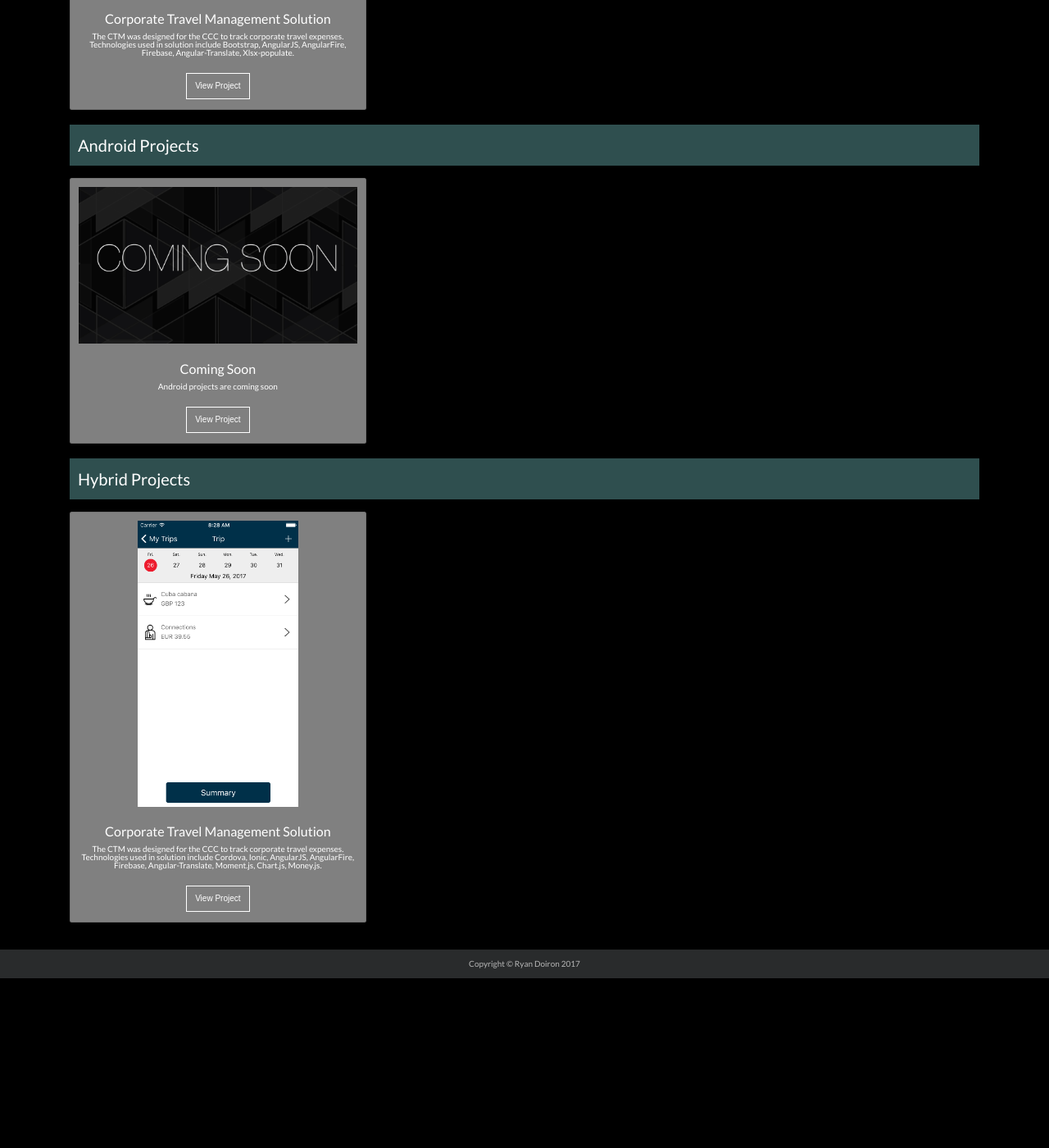
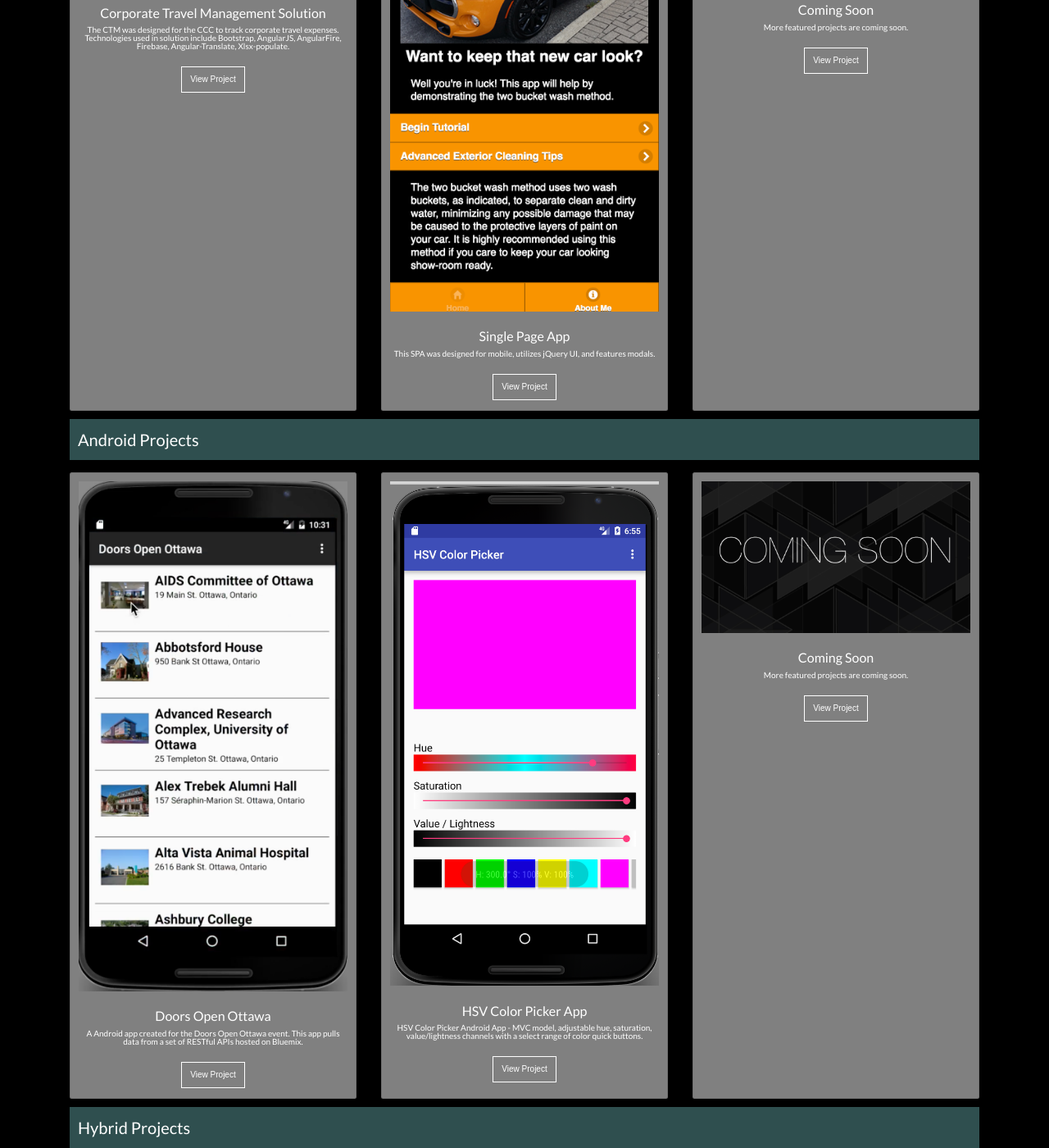
Before and after one commit to doir0008/Portfolio-website, a website: page projects.html in a window 1280 px wide. Shown: the part 394-1794 px from the top of the page at 82% size. Before the commit the page ends 1587 px from the top, so only its background shows below. Drawn offline with Linux system fonts and the light colour scheme.

Commit message:
added more projects, fixed grids

```diff
--- a/projects.html
+++ b/projects.html
@@ -8,16 +8,12 @@
     <link rel="stylesheet" href="bower_components/bootstrap/dist/css/bootstrap.min.css">
     <link href='https://fonts.googleapis.com/css?family=Vollkorn|Lato:400,700' rel='stylesheet' type='text/css'>
     <link rel="stylesheet" href="bower_components/components-font-awesome/css/font-awesome.min.css">
-    <!-- CSS reset -->
     <link rel="stylesheet" href="css/reset.css">
-    <!-- Resource style -->
     <link rel="stylesheet" href="css/style.css">
     <title>Projects by Ryan Doiron | Web &amp Mobile App Developer | Ottawa, Ontario, Canada</title>
 </head>
 
 <body>
-
-
     <header>
         <img src="img/Ryan.jpg" class="clip-circle imgRyan">
         <h1><a href="mailto:rdoiron@gmail.com">RYAN DOIRON</a></h1>
@@ -31,109 +27,29 @@
         </div>
         <div class="row">
             <div class="col-xs-12 col-sm-12 col-md-12 col-lg-12 col-xl-12">
-                <div class="card-columns">
-
-
+                <div class="card-deck">
                     <div class="card text-center">
-                        <img class="card-img-top" src="img/ctm-1.png" alt="Card image cap">
+                        <img class="card-img-top img-fluid" src="img/ctm-1.png" alt="Card image cap">
                         <div class="card-block">
                             <h4 class="card-title">Corporate Travel Management Solution</h4>
-                            <p class="card-text">The CTM was designed for the CCC to track corporate travel expenses. Technologies used in solution include Bootstrap, AngularJS, AngularFire, Firebase, Angular-Translate, Xlsx-populate.</p>
+                            <p class="card-text">The CTM was designed for the CCC to track corporate travel expenses. Technologies used in solution
+                                include Bootstrap, AngularJS, AngularFire, Firebase, Angular-Translate, Xlsx-populate.</p>
                             <button class="btn1"><a href="https://docs.google.com/presentation/d/1fweDvlFWOnQF5WDwQiyekf6w2SZnw2N6S83n1FAMsUY/edit?usp=sharing">View Project</a></button>
                         </div>
                     </div>
-
-
-
-
-                    <!--<div class="card">
-                        <img class="card-img-top" src="img/pic1.png" alt="Card image cap">
+                    <div class="card text-center">
+                        <img class="card-img-top img-fluid" src="img/jquery-ui-app.png" alt="Card image cap">
                         <div class="card-block">
-                            <h4 class="card-title">Mobile site</h4>
-                            <p class="card-text">This is a quick website I whipped up.</p>
-                            <button class="btn1">View Project</button>
+                            <h4 class="card-title">Single Page App</h4>
+                            <p class="card-text">This SPA was designed for mobile, utilizes jQuery UI, and features modals.</p>
+                            <button class="btn1"><a href="https://github.com/doir0008/jquery_mobile_app">View Project</a></button>
                         </div>
                     </div>
-
-                    <div class="card">
-                        <img class="card-img-top" src="img/pic2.png" alt="Card image cap">
-                        <div class="card-block">
-                            <h4 class="card-title">Cat website</h4>
-                            <p class="card-text">This is a website built for one of my classes.</p>
-                            <button class="btn1">View Project</button>
-                        </div>
-                    </div>
-
-                    <div class="card">
-                        <img class="card-img-top" src="img/pic3.png" alt="Card image cap">
-                        <div class="card-block">
-                            <h4 class="card-title">Images</h4>
-                            <p class="card-text">Responsive images example website.</p>
-                            <button class="btn1">View Project</button>
-                        </div>
-                    </div>
-
-                    <div class="card">
-                        <img class="card-img-top" src="img/pic4.png" alt="Card image cap">
-                        <div class="card-block">
-                            <h4 class="card-title">Cool Form</h4>
-                            <p class="card-text">Form example website from class.</p>
-                            <button class="btn1">View Project</button>
-                        </div>
-                    </div>
-
-                    <div class="card">
-                        <img class="card-img-top" src="img/pic5.png" alt="Card image cap">
-                        <div class="card-block">
-                            <h4 class="card-title">SVG Buttons</h4>
-                            <p class="card-text">SVG buttons that I designed.</p>
-                            <button class="btn1">View Project</button>
-                        </div>
-                    </div>
-
-                    <div class="card">
-                        <img class="card-img-top" src="img/pic6.png" alt="Card image cap">
-                        <div class="card-block">
-                            <h4 class="card-title">Avatar</h4>
-                            <p class="card-text">A cool avatar I designed for class.</p>
-                            <button class="btn1">View Project</button>
-                        </div>
-                    </div>
-
-                    <div class="card">
-                        <img class="card-img-top" src="img/pic7.png" alt="Card image cap">
-                        <div class="card-block">
-                            <h4 class="card-title">jQuery Mobile</h4>
-                            <p class="card-text">jQuery mobile app I built for class.</p>
-                            <button class="btn1">View Project</button>
-                        </div>
-                    </div>
-
-                    <div class="card">
-                        <img class="card-img-top" src="img/pic8.png" alt="Card image cap">
-                        <div class="card-block">
-                            <h4 class="card-title">Weather JS</h4>
-                            <p class="card-text">A weather javascript plug-in I built for class.</p>
-                            <button class="btn1">View Project</button>
-                        </div>
-                    </div>-->
-                </div>
-            </div>
-        </div>
-
-
-        <div class="banner">
-            <h3><a id="android">Android Projects</a></h3>
-        </div>
-        <div class="row">
-            <div class="col-xs-12 col-sm-12 col-md-12 col-lg-12 col-xl-12">
-                <div class="card-columns">
-
                     <div class="card text-center">
-                        <img class="card-img-top" src="img/coming_soon.jpg" alt="Card image cap">
+                        <img class="card-img-top img-fluid" src="img/coming_soon.jpg" alt="Card image cap">
                         <div class="card-block">
                             <h4 class="card-title">Coming Soon</h4>
-                            <p class="card-text">Android projects are coming soon</p>
+                            <p class="card-text">More featured projects are coming soon.</p>
                             <button class="btn1">View Project</button>
                         </div>
                     </div>
@@ -141,119 +57,87 @@
             </div>
         </div>
 
+        <div class="banner">
+            <h3><a id="android">Android Projects</a></h3>
+        </div>
+        <div class="row">
+            <div class="col-xs-12 col-sm-12 col-md-12 col-lg-12 col-xl-12">
+                <div class="card-deck">
+                    <div class="card text-center">
+                        <img class="card-img-top img-fluid" src="img/doors-open-ottawa-screenshot.png" alt="Card image cap">
+                        <div class="card-block">
+                            <h4 class="card-title">Doors Open Ottawa</h4>
+                            <p class="card-text">A Android app created for the Doors Open Ottawa event. This app pulls data from a set of RESTful
+                                APIs hosted on Bluemix.</p>
+                            <button class="btn1"><a href="https://github.com/doir0008/doors_open_ottawa">View Project</a></button>
+                        </div>
+                    </div>
+                    <div class="card text-center">
+                        <img class="card-img-top img-fluid" src="img/HSVColorPicker.png" alt="Card image cap">
+                        <div class="card-block">
+                            <h4 class="card-title">HSV Color Picker App</h4>
+                            <p class="card-text">HSV Color Picker Android App - MVC model, adjustable hue, saturation, value/lightness channels with a select range of color quick buttons.</p>
+                            <button class="btn1"><a href="https://github.com/doir0008/HSVColorPicker">View Project</a></button>
+                        </div>
+                    </div>
+                    <div class="card text-center">
+                        <img class="card-img-top img-fluid" src="img/coming_soon.jpg" alt="Card image cap">
+                        <div class="card-block">
+                            <h4 class="card-title">Coming Soon</h4>
+                            <p class="card-text">More featured projects are coming soon.</p>
+                            <button class="btn1">View Project</button>
+                        </div>
+                    </div>
+                </div>
+            </div>
+        </div>
 
         <div class="banner">
             <h3><a id="hybrid">Hybrid Projects</a></h3>
         </div>
         <div class="row">
             <div class="col-xs-12 col-sm-12 col-md-12 col-lg-12 col-xl-12">
-                <div class="card-columns">
-
+                <div class="card-deck">
                     <div class="card text-center">
                         <img class="card-img-top img-fluid" id="ctm-mobile" src="img/ctm-mobile-1.png" alt="Card image cap">
                         <div class="card-block">
                             <h4 class="card-title">Corporate Travel Management Solution</h4>
-                            <p class="card-text">The CTM was designed for the CCC to track corporate travel expenses. Technologies used in solution include Cordova, Ionic, AngularJS, AngularFire, Firebase, Angular-Translate, Moment.js, Chart.js, Money.js.</p>
+                            <p class="card-text">The CTM was designed for the CCC to track corporate travel expenses. Technologies used in solution
+                                include Cordova, Ionic, AngularJS, AngularFire, Firebase, Angular-Translate, Moment.js, Chart.js,
+                                Money.js.</p>
                             <button class="btn1"><a href="https://docs.google.com/presentation/d/1fweDvlFWOnQF5WDwQiyekf6w2SZnw2N6S83n1FAMsUY/edit?usp=sharing">View Project</a></button>
                         </div>
                     </div>
-
-
-
-                    <!--<div class="card">
-                        <img class="card-img-top" src="img/pic1.png" alt="Card image cap">
+                    <div class="card text-center">
+                        <img class="card-img-top img-fluid" src="img/BookBuddy2.png" alt="Card image cap">
                         <div class="card-block">
-                            <h4 class="card-title">Mobile site</h4>
-                            <p class="card-text">This is a quick website I whipped up.</p>
+                            <h4 class="card-title">Book Buddy</h4>
+                            <p class="card-text">Ionic App that utilizes GoodReads API</p>
+                            <button class="btn1"><a href="https://github.com/doir0008/BookBuddy">View Project</a></button>
+                        </div>
+                    </div>
+                    <div class="card text-center">
+                        <img class="card-img-top img-fluid" src="img/coming_soon.jpg" alt="Card image cap">
+                        <div class="card-block">
+                            <h4 class="card-title">Coming Soon</h4>
+                            <p class="card-text">More featured projects are coming soon.</p>
                             <button class="btn1">View Project</button>
                         </div>
                     </div>
-
-                    <div class="card">
-                        <img class="card-img-top" src="img/pic2.png" alt="Card image cap">
-                        <div class="card-block">
-                            <h4 class="card-title">Cat website</h4>
-                            <p class="card-text">This is a website built for one of my classes.</p>
-                            <button class="btn1">View Project</button>
-                        </div>
-                    </div>
-
-                    <div class="card">
-                        <img class="card-img-top" src="img/pic3.png" alt="Card image cap">
-                        <div class="card-block">
-                            <h4 class="card-title">Images</h4>
-                            <p class="card-text">Responsive images example website.</p>
-                            <button class="btn1">View Project</button>
-                        </div>
-                    </div>
-
-                    <div class="card">
-                        <img class="card-img-top" src="img/pic4.png" alt="Card image cap">
-                        <div class="card-block">
-                            <h4 class="card-title">Cool Form</h4>
-                            <p class="card-text">Form example website from class.</p>
-                            <button class="btn1">View Project</button>
-                        </div>
-                    </div>
-
-                    <div class="card">
-                        <img class="card-img-top" src="img/pic5.png" alt="Card image cap">
-                        <div class="card-block">
-                            <h4 class="card-title">SVG Buttons</h4>
-                            <p class="card-text">SVG buttons that I designed.</p>
-                            <button class="btn1">View Project</button>
-                        </div>
-                    </div>
-
-                    <div class="card">
-                        <img class="card-img-top" src="img/pic6.png" alt="Card image cap">
-                        <div class="card-block">
-                            <h4 class="card-title">Avatar</h4>
-                            <p class="card-text">A cool avatar I designed for class.</p>
-                            <button class="btn1">View Project</button>
-                        </div>
-                    </div>
-
-                    <div class="card">
-                        <img class="card-img-top" src="img/pic7.png" alt="Card image cap">
-                        <div class="card-block">
-                            <h4 class="card-title">jQuery Mobile</h4>
-                            <p class="card-text">jQuery mobile app I built for class.</p>
-                            <button class="btn1">View Project</button>
-                        </div>
-                    </div>
-
-                    <div class="card">
-                        <img class="card-img-top" src="img/pic8.png" alt="Card image cap">
-                        <div class="card-block">
-                            <h4 class="card-title">Weather JS</h4>
-                            <p class="card-text">A weather javascript plug-in I built for class.</p>
-                            <button class="btn1">View Project</button>
-                        </div>
-                    </div>-->
                 </div>
             </div>
         </div>
-
-
-
-
-
-
     </div>
 
     <footer>
         <p>Copyright &copy; <a href="mailto:rdoiron@gmail.com">Ryan Doiron</a> 2017</p>
     </footer>
 
-
     <script src="bower_components/jquery/dist/jquery.min.js"></script>
     <script src="bower_components/tether/dist/js/tether.min.js"></script>
     <script src="bower_components/bootstrap/dist/js/bootstrap.min.js"></script>
     <script src="bower_components/Snap.svg/dist/snap.svg-min.js"></script>
     <script src="js/main.js"></script>
-    <!-- Resource jQuery -->
-
 </body>
 
 </html>
```
Also changed, not shown: img/BookBuddy2.png (added), img/HSVColorPicker.png (added), img/doors-open-ottawa-screenshot.png (added), img/doors-open-ottawa-screenshot1.png (added), img/jquery-ui-app.png (added).
